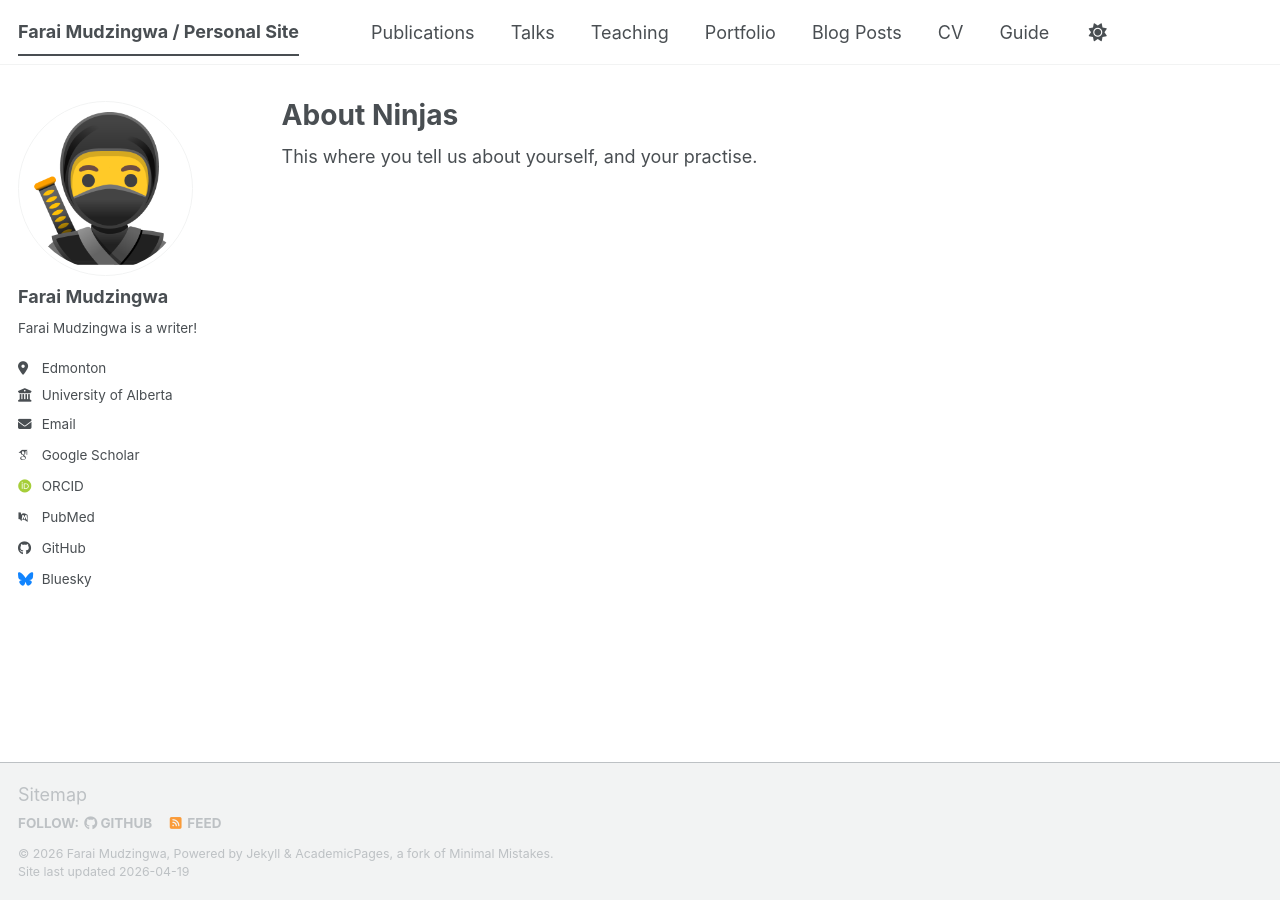
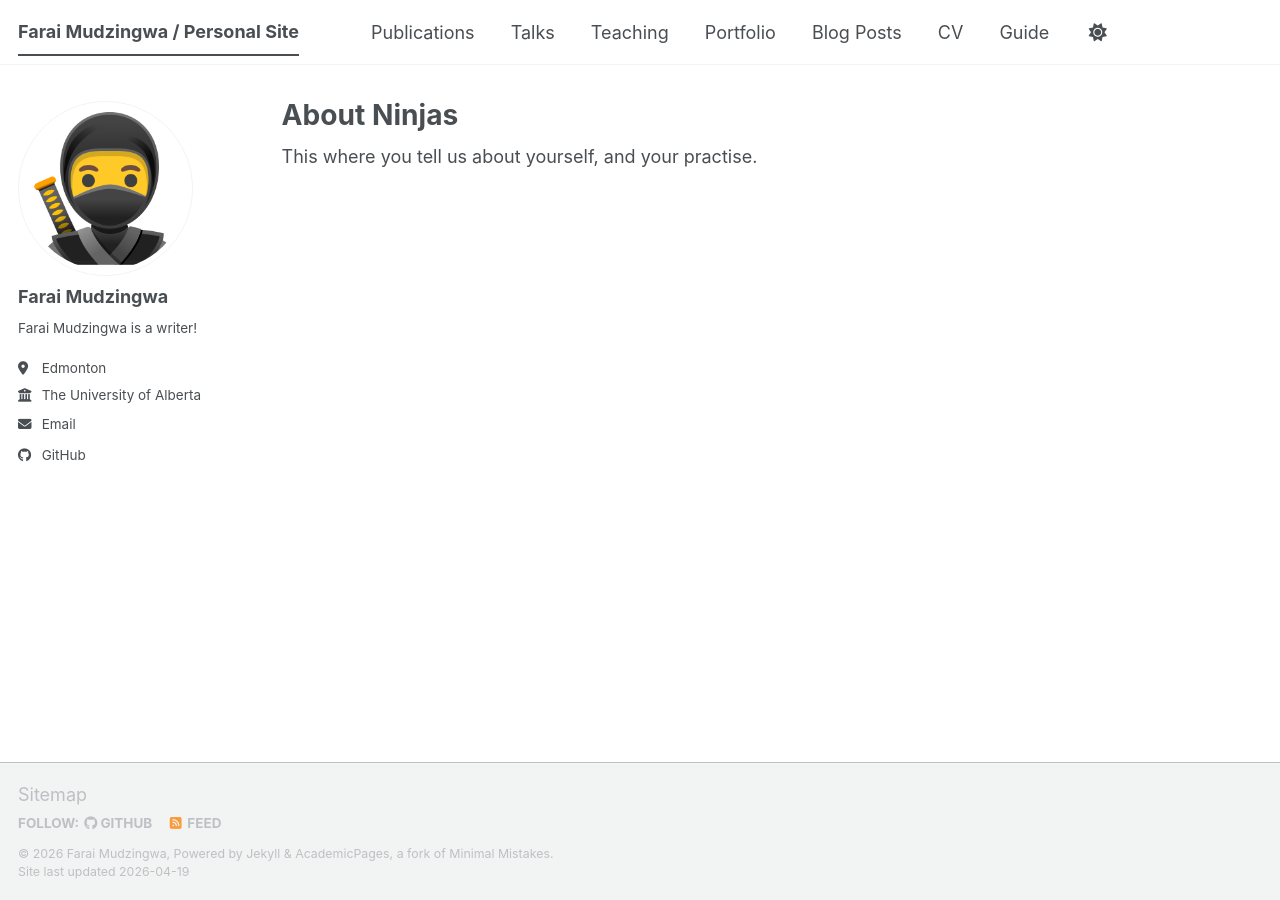
Before and after one commit to farai263/me, a Jekyll site: the page built from _pages/about.md, in a window 1280 px wide. Built offline with Jekyll 4.4.1, drawn with Linux system fonts in a browser that asks for light colours; some web fonts are replaced; a script bundle is joined from its source files by our own code; library files that are not in the unit come from our copies.

Commit message:
Update _config.yml

```diff
--- a/_config.yml
+++ b/_config.yml
@@ -28,20 +28,20 @@ author:
   pronouns         : # example: "she/her"
   bio              : "Farai Mudzingwa is a writer!"
   location         : "Edmonton"
-  employer         : "University of Alberta"
+  employer         : "The University of Alberta"
   uri              : # URL
   email            : "fmudzing@ualberta.ca"
 
   # Academic websites
   academia         : # URL
   arxiv            : # URL - Update with the correct link to your profile
-  googlescholar    : "https://scholar.google.com/citations?user=PS_CX0AAAAAJ"
+  googlescholar    : # "https://scholar.google.com/citations?user=PS_CX0AAAAAJ"
   inspire-hep      : # URL
   impactstory      : # URL
-  orcid            : "https://orcid.org/yourorcidurl"
+  orcid            : # "https://orcid.org/yourorcidurl"
   semantic         : # URL
   ssrn             : # URL
-  pubmed           : "https://www.ncbi.nlm.nih.gov/pubmed/?term=john+snow"
+  pubmed           : # "https://www.ncbi.nlm.nih.gov/pubmed/?term=john+snow"
   researchgate     : # URL
   scopus           : # URL
   zotero           : # URL
@@ -57,7 +57,7 @@ author:
 
   # Social media
   artstation       : # Username
-  bluesky          : "bsky.app" # Replace this with you Bluesky username
+  bluesky          : # "bsky.app" # Replace this with you Bluesky username
   facebook         : # Username
   flickr           : # Username
   foursquare       : # Username
@@ -138,7 +138,7 @@ yandex_site_verification :
 
 # Social Sharing
 twitter:
-  username               : &twitter
+  username               : # &twitter
 facebook:
   username               :
   app_id                 :
```
